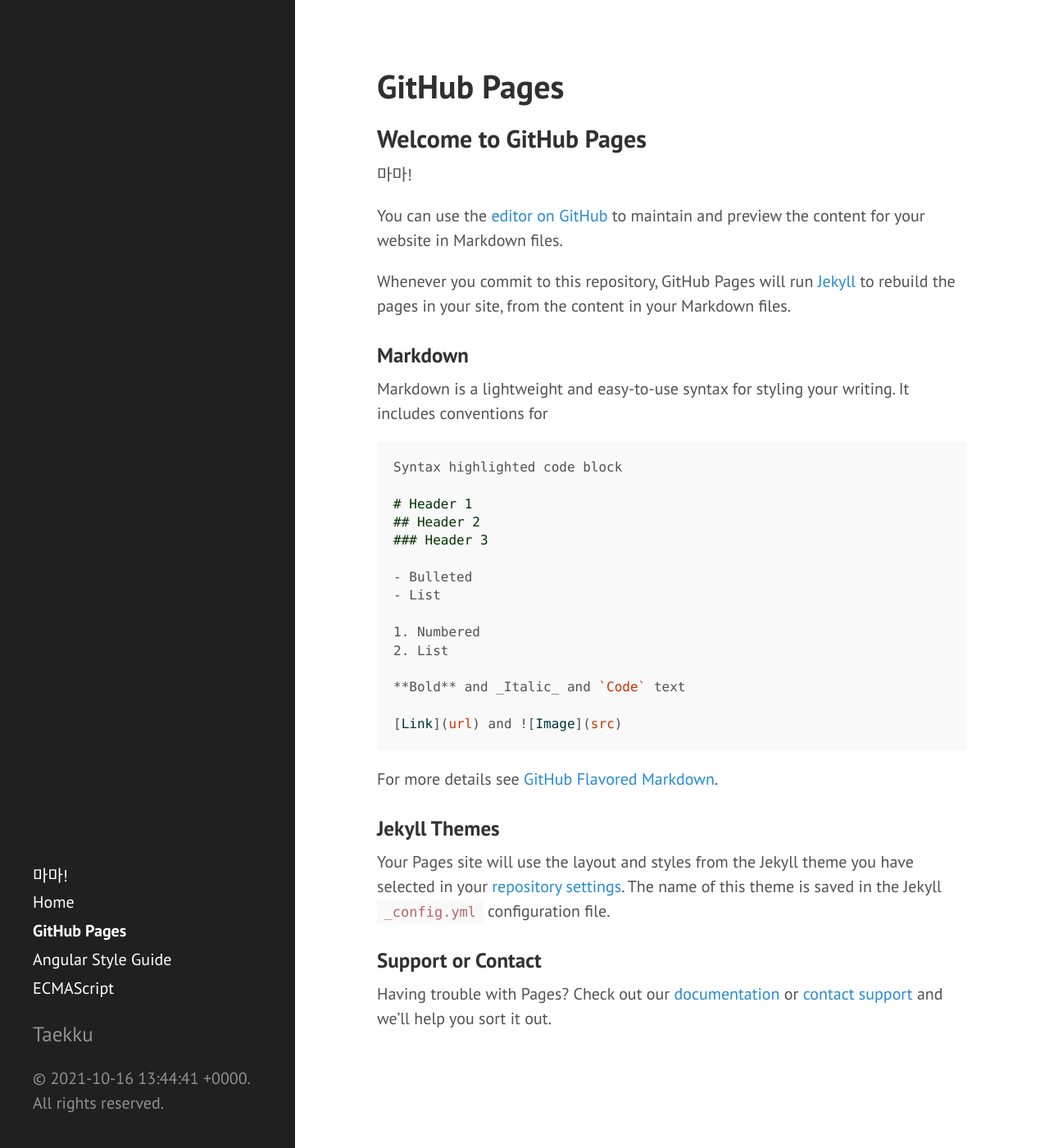
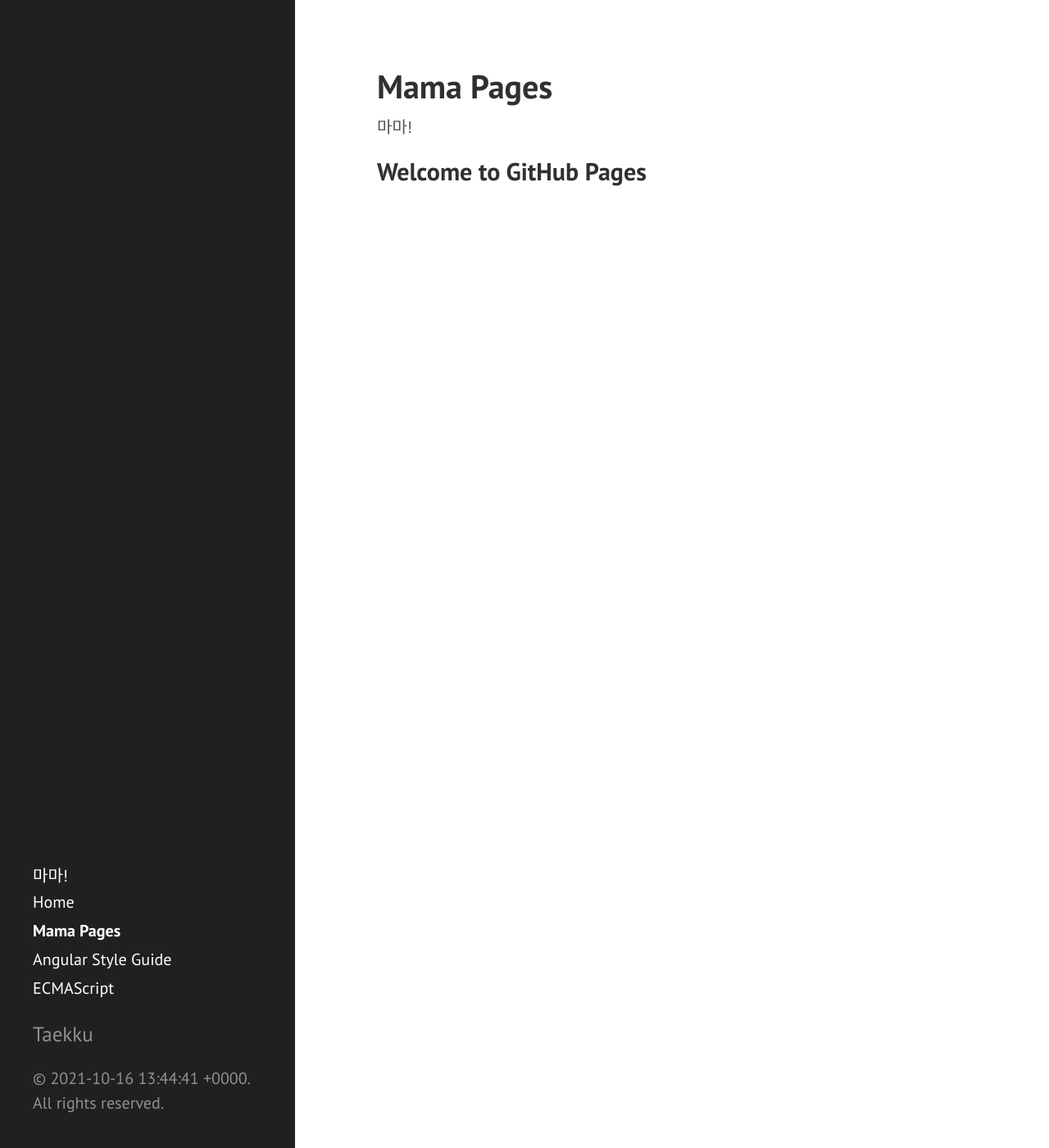
Before and after one commit to taekku/taekku.github.io, a Jekyll site: the page built from docs/Welcome.md, in a window 1280 px wide and 1400 px high. Shown: the whole window at 82% size. Built offline with Jekyll 4.4.1, drawn with Linux system fonts in a browser that asks for light colours.

Commit message:
Hello Wiki

````diff
--- a/docs/Welcome.md
+++ b/docs/Welcome.md
@@ -1,43 +1,7 @@
 ---
 layout: page
-title: GitHub Pages
+title: Mama Pages
 ---
-## Welcome to GitHub Pages
 
 {{ site.title }}
-
-You can use the [editor on GitHub](https://github.com/taekku/taekku.github.io/edit/master/index.md) to maintain and preview the content for your website in Markdown files.
-
-Whenever you commit to this repository, GitHub Pages will run [Jekyll](https://jekyllrb.com/) to rebuild the pages in your site, from the content in your Markdown files.
-
-### Markdown
-
-Markdown is a lightweight and easy-to-use syntax for styling your writing. It includes conventions for
-
-```markdown
-Syntax highlighted code block
-
-# Header 1
-## Header 2
-### Header 3
-
-- Bulleted
-- List
-
-1. Numbered
-2. List
-
-**Bold** and _Italic_ and `Code` text
-
-[Link](url) and ![Image](src)
-```
-
-For more details see [GitHub Flavored Markdown](https://guides.github.com/features/mastering-markdown/).
-
-### Jekyll Themes
-
-Your Pages site will use the layout and styles from the Jekyll theme you have selected in your [repository settings](https://github.com/taekku/taekku.github.io/settings). The name of this theme is saved in the Jekyll `_config.yml` configuration file.
-
-### Support or Contact
-
-Having trouble with Pages? Check out our [documentation](https://help.github.com/categories/github-pages-basics/) or [contact support](https://github.com/contact) and we’ll help you sort it out.
+## Welcome to GitHub Pages
````
